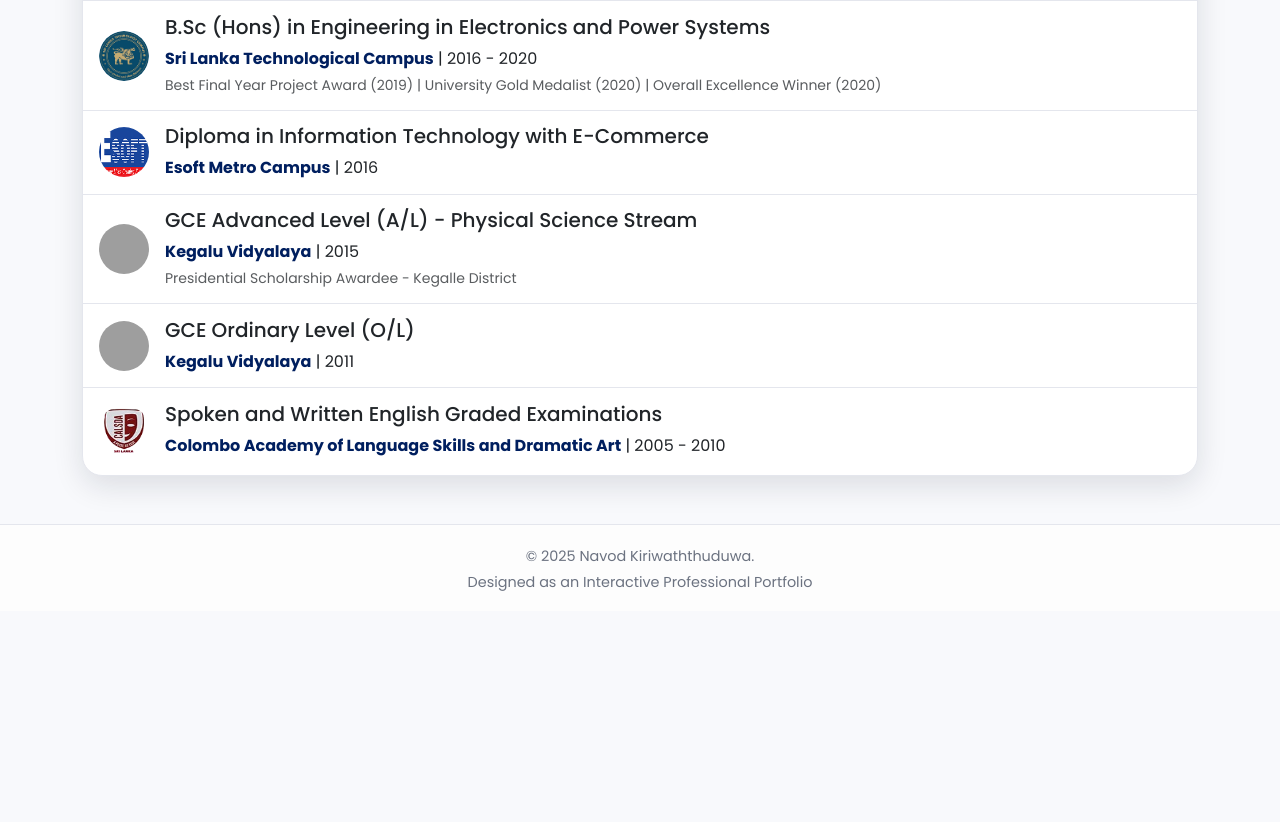
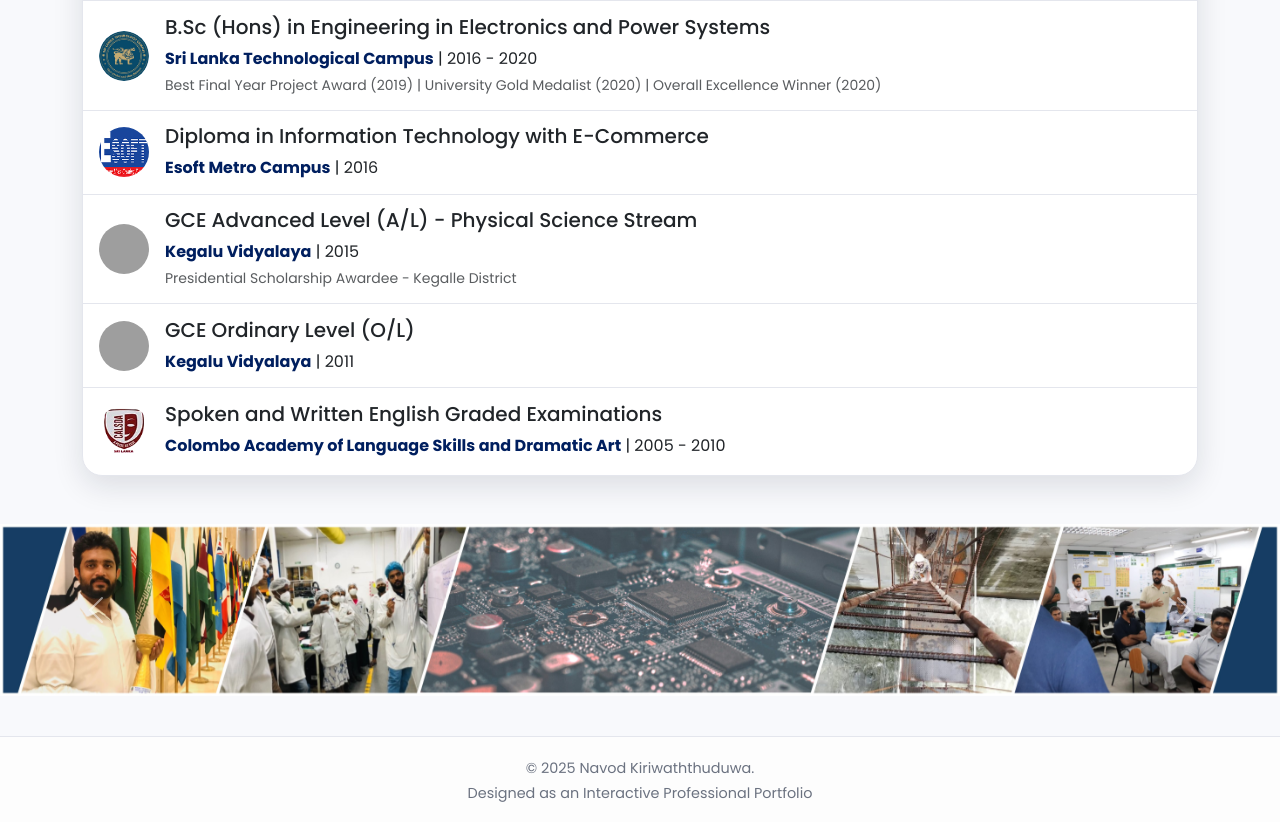
Before and after one commit to Navod-Kiriwaththuduwa/NavodK, a plain HTML site: page index.html in a window 1280 px wide. Shown: the part 917-1739 px from the top of the page. Before the commit the page ends 1528 px from the top, so only its background shows below. Drawn offline with nearby package versions, Linux system fonts and the light colour scheme; grey boxes are pictures that could not be loaded.

Commit message:
Footer baner

```diff
--- a/index.html
+++ b/index.html
@@ -584,7 +584,31 @@
 
         </div>
     </main>
+<!-- Bottom Banner -->
+<section class="bottom-banner mt-5">
+    <div id="bottomBannerCarousel" class="carousel slide" data-bs-ride="carousel">
+        <div class="carousel-inner">
+            <div class="carousel-item active">
+                <img src="banner1.jpg" class="d-block w-100 hero-banner" alt="Bottom Banner 1" loading="lazy">
+            </div>
+            <div class="carousel-item">
+                <img src="banner2.jpg" class="d-block w-100 hero-banner" alt="Bottom Banner 2" loading="lazy">
+            </div>
+            <div class="carousel-item">
+                <img src="banner3.jpg" class="d-block w-100 hero-banner" alt="Bottom Banner 3" loading="lazy">
+            </div>
+        </div>
 
+        <!-- Controls -->
+        <button class="carousel-control-prev" type="button" data-bs-target="#bottomBannerCarousel" data-bs-slide="prev">
+            <span class="carousel-control-prev-icon"></span>
+        </button>
+
+        <button class="carousel-control-next" type="button" data-bs-target="#bottomBannerCarousel" data-bs-slide="next">
+            <span class="carousel-control-next-icon"></span>
+        </button>
+    </div>
+</section>
     <!-- FOOTER -->
     <footer class="site-footer">
         <div class="container text-center">
```
